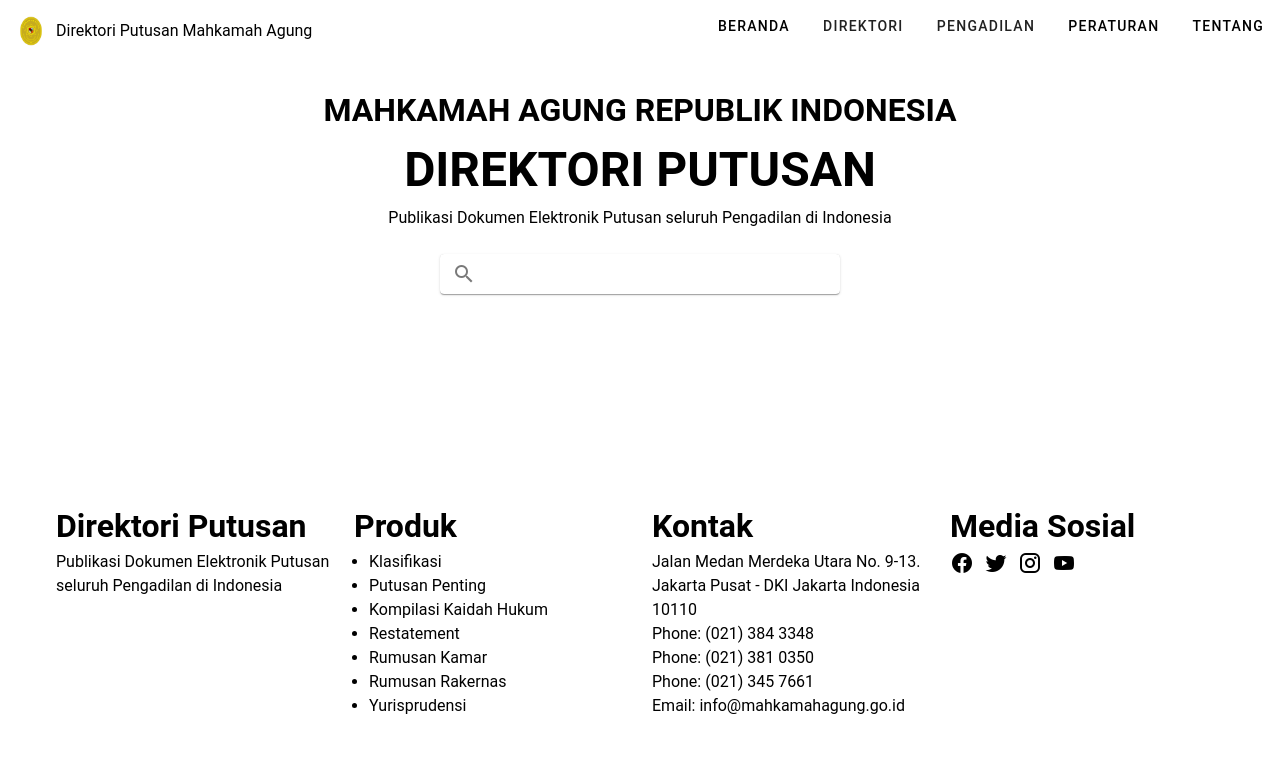
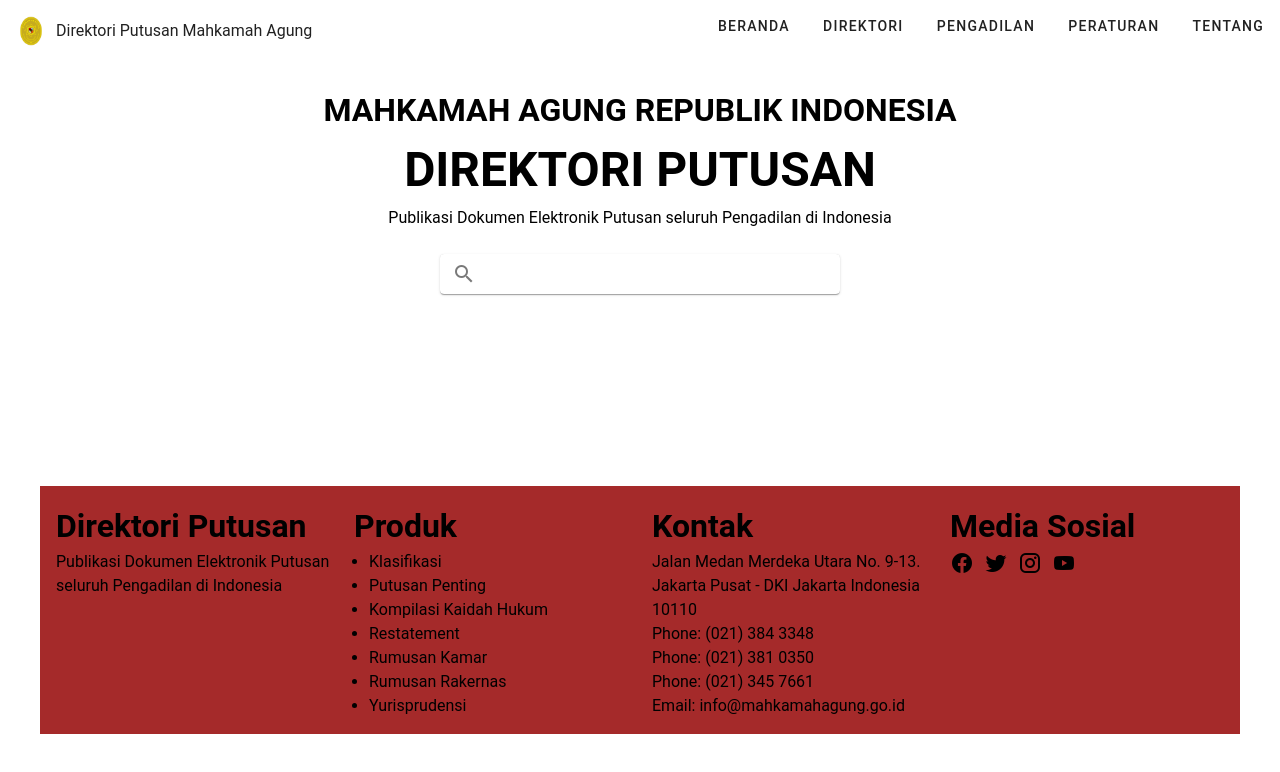
Before and after one commit to azkass/imk, a Vue app: page / in a window 1280 px wide. Shown: the top 772 px of the page. Built offline with nearby package versions, Linux system fonts and the light colour scheme.

Commit message:
edit color footer

```diff
--- a/src/components/FooterBar.vue
+++ b/src/components/FooterBar.vue
@@ -1,5 +1,5 @@
 <template>
-    <v-container>
+    <v-container style="background-color: brown;">
         <v-row>
             <v-col cols="12" md="3">
                 <h3>Direktori Putusan</h3>
@@ -55,7 +55,7 @@
     };
 </script>
 
-<style scoped>
+<style>
     a {
         text-decoration: none;
         color: inherit;
--- a/src/components/NavBar.vue
+++ b/src/components/NavBar.vue
@@ -4,6 +4,7 @@
             <img src="../assets/logo.png" alt="Logo" style="height: 30px; margin-right: 10px; padding-top: 0;">
             Direktori Putusan Mahkamah Agung
         </RouterLink>
+
         <v-btn class="ma-2 pa-2" variant="text">
             <RouterLink to="/">Beranda</RouterLink>
         </v-btn>
@@ -14,7 +15,7 @@
                     Direktori
                 </v-btn>
             </template>
-            <v-list :style="{ boxShadow:'none'}">
+            <v-list :style="{ boxShadow:'none', backgroundColor: 'white'}">
                 <v-list-item>
                     <v-list-item-title>
                         <RouterLink to="/klasifikasi">Klasifikasi</RouterLink>
@@ -99,4 +100,7 @@
     text-decoration: none;
     color: black;
 }
+[v-list]:hover {
+    background-color: #f2f2f2; /* Warna sedikit abu */
+}
 </style>
```
